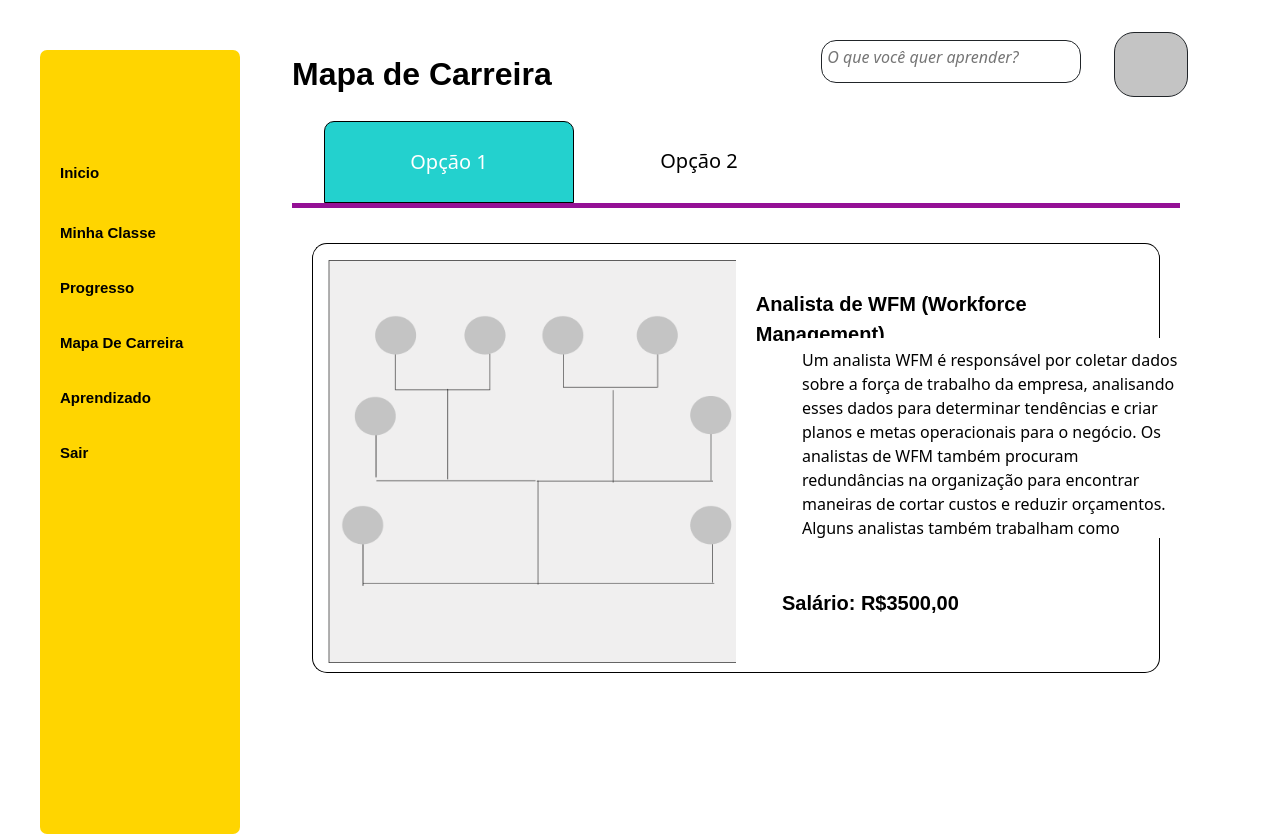
After one commit to LucasFrigo/bauen, a Django app: template bauen/templates/mapa_de_carreira.html in a window 1280 px wide. The commit adds this page. Run offline with Django 3.2, Linux system fonts and the light colour scheme; the template is opened without the code that fills it, so the values that code supplies are empty.

Commit message:
Pagina Mapa de Carreira Criada
+mapa de carreira
+ organização

```diff
--- a/bauen/templates/configuracoes.html
+++ b/bauen/templates/configuracoes.html
@@ -42,8 +42,8 @@
         <a class="anima_link link_inicio">Inicio</a>
         <a class="anima_link link_Mclasse" href="minha_classe.html">Minha Classe</a>
         <a class="anima_link link_Prog">Progresso</a>
-        <a class="anima_link link_Carr">Mapa De Carreira</a>
-        <a class="anima_link link_Aprend">Aprendizado</a>
+        <a class="anima_link link_Carr" href="mapa_de_carreira.html">Mapa De Carreira</a>
+        <a class="anima_link link_Aprend" href="aprendizado.html">Aprendizado</a>
         <a class="anima_link link_Sair">Sair</a>
     </div>
   </div>
--- /dev/null
+++ b/bauen/templates/mapa_de_carreira.html
@@ -0,0 +1,117 @@
+<!doctype html>
+<html>
+ <head>
+    <meta charset="utf-8">
+    <!--Bootstrap-->
+    <link href="https://cdn.jsdelivr.net/npm/bootstrap@5.0.0-beta3/dist/css/bootstrap.min.css" rel="stylesheet" integrity="sha384-eOJMYsd53ii+scO/bJGFsiCZc+5NDVN2yr8+0RDqr0Ql0h+rP48ckxlpbzKgwra6" crossorigin="anonymous">
+    <link rel="stylesheet" type="text/css" href="styles/style_mapadecarr.css">
+
+    <title>Mapa de Carreira</title>
+ </head>
+
+    <body>
+        <div class="lay-white">
+            <div class="layout_center">
+
+              <!--centro da tela-->
+                <div class="upper_center">
+                    <span class="txt_mapacarr">Mapa de Carreira</span>
+                      <div class="espaco_carreira">
+                        <nav class="nav_tabs">
+                          <ul>
+                            <li>
+                              <input type="radio" id="tab1" class="rd_tab" name="tabs" checked>
+                              <label for="tab1" class="tab_label">Opção 1</label>
+                              <div class="tab-content">
+                                  <div class="carreira">
+                                    <div class="banner_carreira1">
+                                      <img src="../images/hierarquia-de-cargos.png" width="430px" height="415px">
+
+                                    </div>
+                                    <div class="banner_carreira2">
+                                      <span class="txt-nome_carreira"> Analista de WFM (Workforce Management)</span>
+                                      <div class="caixa-de-texto">
+                                        <p>Um analista WFM é responsável por coletar dados sobre a
+                                           força de trabalho da empresa, analisando esses dados para
+                                           determinar tendências e criar planos e metas operacionais
+                                           para o negócio. Os analistas de WFM também procuram redundâncias
+                                            na organização para encontrar maneiras de cortar custos e reduzir
+                                            orçamentos.
+                                            Alguns analistas também trabalham como consultores que são trazidos
+                                            às organizações para trabalhos de curto prazo, para ajudar a desenvolver
+                                            estratégias de WFM, analisar dados ou corrigir inconsistências em um processo
+                                             de WFM existente.</p>
+                                      </div>
+                                      <span class="txt-salario_carreira">Salário: R$3500,00</span>
+                                    </div>
+                                  </div>
+
+                              </div>
+                            </li>
+
+
+
+                            <li>
+                              <input type="radio" name="tabs" class="rd_tab" id="tab2">
+                              <label for="tab2" class="tab_label">Opção 2</label>
+                              <div class="tab-content">
+                                <div class="carreira">
+                                  <div class="banner_carreira1">
+                                    <img src="../images/hierarquia-de-cargos.png" width="430px" height="415px">
+
+                                  </div>
+                                  <div class="banner_carreira2">
+                                    <span class="txt-nome_carreira"> Desenvolvedor Full Stack</span>
+                                    <div class="caixa-de-texto">
+                                      <p> O termo Full Stack surgiu em 2010. Stack, palavra em inglês para “pilha”,
+                                        se refere às tecnologias utilizadas para a confecção de sistemas. Unida à Full,
+                                        descreve os programadores generalistas, que conseguem sozinhos desenvolver aplicações
+                                        não triviais completas.
+                                        Chamados de dois-em-um, esse profissional precisa ter noção das diversas áreas de
+                                        conhecimento de sistemas e saber lidar bem com cada uma delas. As principais áreas,
+                                         ou camadas, são: back-end, front-end, banco de dados, devops e mobile.</p>
+                                    </div>
+                                    <span class="txt-salario_carreira">Salário: R$5.000,00 até R$15.000,00.</span>
+                                  </div>
+                                </div>
+
+                            </li>
+
+
+                          </ul>
+                        </nav>
+
+                      </div>
+
+                  </div>
+
+
+            </div>
+            <!--lado esquerdo da tela-->
+            <div class="bar_left_ye">
+                  <div class="campo_ye">
+                    <a class="anima_link link_inicio">Inicio</a>
+                    <a class="anima_link link_Mclasse" href="minha_classe.html">Minha Classe</a>
+                    <a class="anima_link link_Prog">Progresso</a>
+                    <a class="anima_link link_Carr" href="mapa_de_carreira.html">Mapa De Carreira</a>
+                    <a class="anima_link link_Aprend" href="aprendizado.html">Aprendizado</a>
+                    <a class="anima_link link_Sair">Sair</a>
+                </div>
+          </div>
+
+
+
+
+
+                  <div class="space_bar-pesquisa">
+                           <div id="divBusca">
+                               <input type="text" id="txtBusca" placeholder="O que você quer aprender?  ">
+                          </div>
+                              <div class="id-user">
+
+                              </div>
+                  </div>
+        </div>
+    </body>
+
+</html>
--- /dev/null
+++ b/bauen/templates/styles/style_mapadecarr.css
@@ -0,0 +1,345 @@
+* {
+    box-sizing: border-box;
+  }
+
+body {
+    background-color: #ffffff;
+    overflow: scroll;
+
+}
+
+.lay_white{
+    width: 100%;
+    height: 100%;
+    opacity: 1;
+    position: absolute;
+    top: 0px;
+    left: 0px;
+    overflow: hidden;
+}
+
+/* Layout do centro  da tela*/
+
+.layout_center{
+    width: 73%;
+    height: 700px;
+    background: rgb(255,150,255);
+    position: absolute;
+    top: 35px;
+    left: 290px;
+    overflow: hidden;
+}
+
+/* Layout Centro superior*/
+
+.upper_center{
+    width: 100%;
+    height: 100%;
+    background:  rgb(255, 255, 255);
+    position: absolute;
+    top: 0px;
+    left: 0px;
+    overflow: hidden;
+}
+.espaco_carreira{
+    width: 100%;
+    height: 100%;
+    background: rgb(255, 255, 255);
+    position: absolute;
+    top:70px;
+    left: 2px;
+    border-radius: 10px;
+    overflow: hidden;
+}
+.txt_mapacarr{
+    width: 300px;
+    color: rgba(0,0,0,1);
+    position: absolute;
+    top: 15px;
+    left: 2px;
+    font-family: sans-serif;
+    font-weight: Bold;
+    font-size: 32px;
+    text-align: left;
+}
+/*layout da  geral carreira dentro da aba selecionada*/
+.carreira{
+    width: 100%;
+    background: rgb(255, 255, 255);
+    height: 500px;
+    top: 0px;
+    left: 0;
+    padding-left: 20px;
+    padding-top: 35px;
+    padding-right: 20px;
+    padding-bottom: 35px;
+    position: absolute;
+
+}
+/*layout detro da carreira  esquerdo*/
+.banner_carreira1{
+    width: 50%;
+    height: 100%;
+    padding: 10px;
+    float: left;
+    border-left: rgba(0,0,0,1) solid 1px;
+    border-bottom: solid 1px;
+    border-top: solid 1px;
+    border-top-left-radius: 15px;
+    border-bottom-left-radius: 15px;
+
+}
+
+/*layout detro da carreira direito*/
+.banner_carreira2{
+    width: 50%;
+    height: 100%;
+    background: rgb(255, 255, 255) ;
+    padding: 10px;
+    float: left;
+    border-right: rgba(0,0,0,1) solid 1px;
+    border-bottom: solid 1px;
+    border-top: solid 1px;
+    border-top-right-radius: 15px;
+    border-bottom-right-radius: 15px;
+    }
+.txt-nome_carreira{
+    width: 400px;
+    color: rgba(0,0,0,1);
+    font-family: sans-serif;
+    font-weight: Bold;
+    font-size: 20px;
+    text-align: center;
+    top: 35px;
+    left: 10px;
+    position: relative;
+}
+
+.txt-salario_carreira{
+    width: 200px;
+    color: rgba(0,0,0,1);
+    font-family: sans-serif;
+    font-weight: Bold;
+    font-size: 20px;
+    text-align: left;
+    top: 380px;
+    left: 490px;
+    position: absolute;
+}
+.caixa-de-texto{
+    background: rgb(255, 255, 255);
+    width: 400px;
+    height: 200px;
+    border-radius: 7px;
+    overflow-y: scroll;
+    top: 130px;
+    left: 500px;
+    position: absolute;
+    padding: 10px;
+
+}
+
+
+
+
+/* Layout  de Navegação*/
+
+.nav_tabs{
+    width: 100%;
+    height: 100%;
+    background-color: #fff;
+    position: relative;
+
+}
+
+.nav_tabs ul{
+    list-style: none;
+}
+
+.nav_tabs ul li{
+    float: left;
+}
+
+.tab_label{
+    display: block;
+    width: 250px;
+    background-color: #ffffff;
+    padding: 25px;
+    font-size: 20px;
+    color:rgb(0, 0, 0);
+    cursor: pointer;
+    text-align: center;
+    border-top-left-radius: 10px;
+    border-top-right-radius:10px;
+}
+
+
+.nav_tabs .rd_tab {
+display:none;
+position: absolute;
+}
+
+.nav_tabs .rd_tab:checked ~ label {
+background-color: #23d1ce;
+color:#fff;
+border: solid 1px;
+border-color: #000000;
+
+}
+
+.tab-content{
+border-top: solid 5px #941095;
+background-color: rgb(252, 252, 252);
+display: none;
+color: #000000;
+position: absolute;
+height: 500px;
+width: 95%;
+left: 0;
+}
+
+.rd_tab:checked ~ .tab-content{
+display: block;
+}
+.tab-content h2{
+padding: 10px;
+color: #87d3b7;
+}
+.tab-content article{
+padding: 10px;
+color: #555;
+}
+
+/*Layout Direito (Barra branca)*/
+
+
+
+
+
+/* Layout do lado esquerdo da tela (Barra amarela)*/
+
+.bar_left_ye{
+    width: 200px;
+    height: 98%;
+    position: absolute;
+    top: 50px;
+    left: 40px;
+    overflow: hidden;
+}
+
+/*Campo amarelo*/
+.campo_ye{
+    width: 100%;
+    height: 100%;
+    background: rgb(255, 213, 0);
+    position: absolute;
+    top: 0px;
+    left: 0px;
+    border-radius: 7px;
+    overflow: hidden;
+}
+
+
+.anima_link{
+    width: 80px;
+    font-family: sans-serif;
+    font-weight: Bold;
+    font-size: 15px;
+    text-align: left;
+    color: #000000;
+    line-height: 45px;
+    white-space: nowrap;
+    transition-property: color;
+    transition-duration: 0.15s;
+    cursor: pointer;
+    outline: 0 none;
+    text-decoration: none;
+}
+.link_inicio{
+    position: absolute;
+    top:100px;
+    left:20px
+
+}
+.link_Mclasse{
+    position: absolute;
+    top: 160px;
+    left:20px
+
+}
+.link_Prog{
+    position: absolute;
+    top:215px;
+    left:20px
+
+}
+.link_Carr{
+    position: absolute;
+    top:270px;
+    left:20px
+
+}
+.link_Aprend{
+    position: absolute;
+    top:325px;
+    left:20px
+
+}
+.link_Sair{
+    position: absolute;
+    top:380px;
+    left:20px
+
+}
+#link_position{
+    left: 20px;
+    top: 3px;
+    position: relative;
+}
+
+
+/* Layout da barra de pesquisa
+*/
+.space_bar-pesquisa{
+    background: rgb(255, 255, 255);
+    width: 29%;
+    height: 9%;
+    left: 64%;
+  /*right:8%;*/
+    top: 30px;
+    position: absolute;
+}
+
+#divBusca{
+    background-color:rgb(255,255,255);
+    border:solid 1px;
+    border-radius:15px;
+    width:70%;
+    height: 60%;
+    position: absolute;
+    top: 10px;
+    left: 2px;
+
+  }
+
+  #txtBusca{
+    float:left;
+    background-color:transparent;
+    color: rgba(0,0,0,1);
+    padding-left:5px;
+    font-style:italic;
+    font-size:16px;
+    border:none;
+    height:32px;
+    width:260px;
+  }
+  .id-user{
+    background-color:rgba(196,196,196,1);
+    border:solid 1px;
+    border-radius:20px;
+    width:20%;
+    right: 2px;
+    height:90%;
+    top: 2px;
+    position: absolute;
+  }
--- a/bauen/templates/styles/style_minhaclasse.css
+++ b/bauen/templates/styles/style_minhaclasse.css
@@ -52,7 +52,7 @@ body {
     overflow: hidden;
 }
 .txt_MinhaCla{
-    width: 200px;
+    width: 400px;
     color: rgba(0,0,0,1);
     position: absolute;
     top: 15px;
```
Also changed, not shown: bauen/templates/aprendizado.html (+6 -6 lines), bauen/templates/minha_classe.html (+4 -4 lines), bauen/images/hierarquia-de-cargos.png (added).
